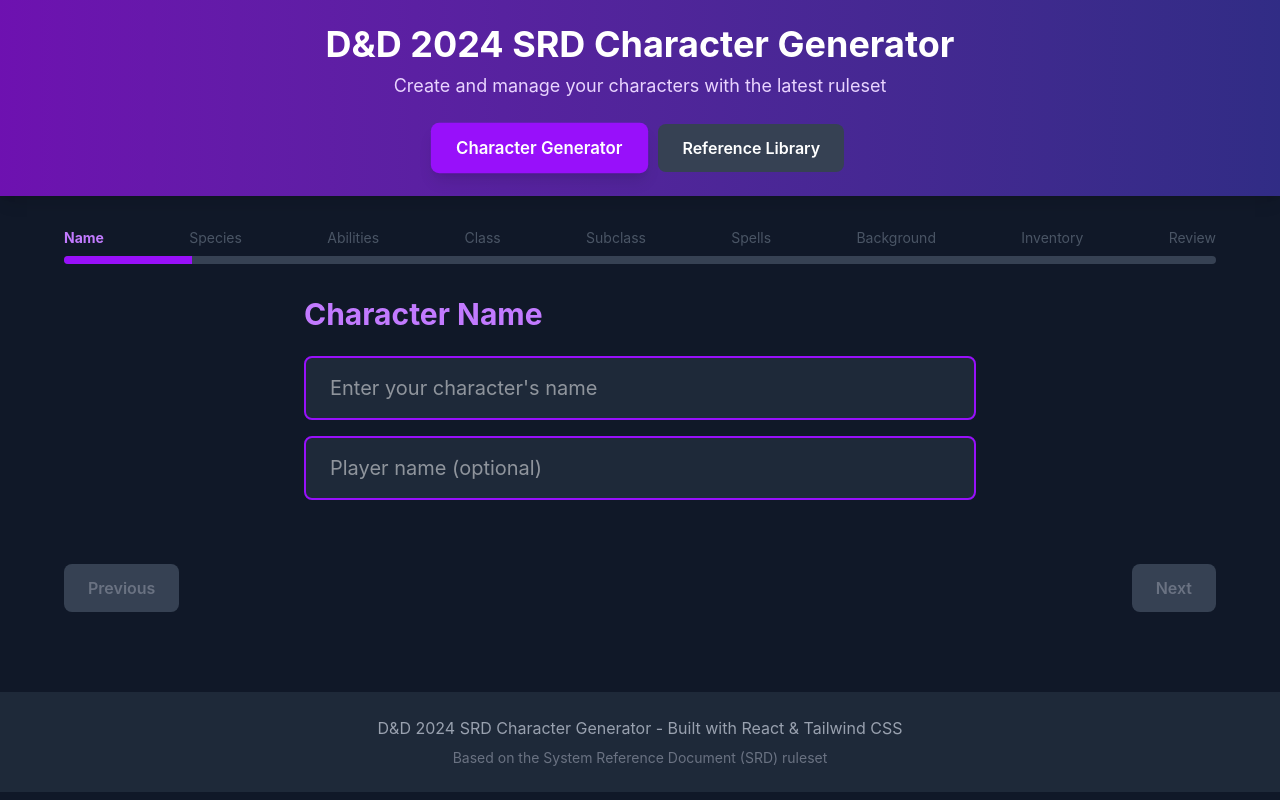
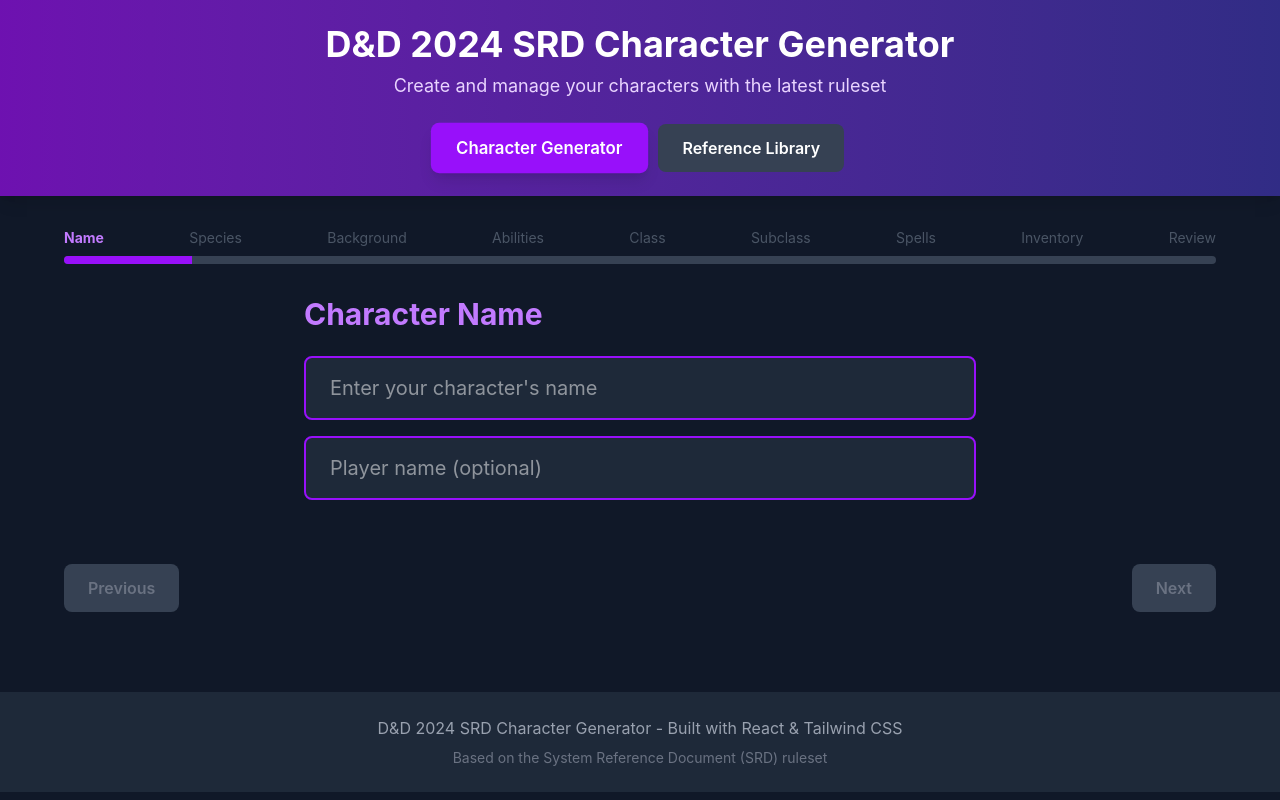
Before and after one commit to rfairburn/dndthing, a React (Vite) app: page / in a window 1280 px wide. Built offline with nearby package versions, Linux system fonts and the light colour scheme.

Commit message:
ui enhancements

```diff
--- a/src/components/CharacterGenerator.tsx
+++ b/src/components/CharacterGenerator.tsx
@@ -1274,14 +1274,14 @@
   );
 };
 
-  const stepNames: Step[] = ['name', 'species', 'ability_scores', 'class', 'subclass', 'spells', 'background', 'inventory', 'review'];
+  const stepNames: Step[] = ['name', 'species', 'background', 'ability_scores', 'class', 'subclass', 'spells', 'inventory', 'review'];
 
   return (
     <div className="max-w-6xl mx-auto">
       {/* Progress Bar */}
       <div className="mb-8">
         <div className="flex justify-between mb-2">
-          {['Name', 'Species', 'Abilities', 'Class', 'Subclass', 'Spells', 'Background', 'Inventory', 'Review'].map((label, idx) => {
+          {['Name', 'Species', 'Background', 'Abilities', 'Class', 'Subclass', 'Spells', 'Inventory', 'Review'].map((label, idx) => {
             const currentStepIndex = stepNames.indexOf(step);
             const clickedStepIndex = idx;
             const isCompleted = clickedStepIndex <= currentStepIndex;
```
